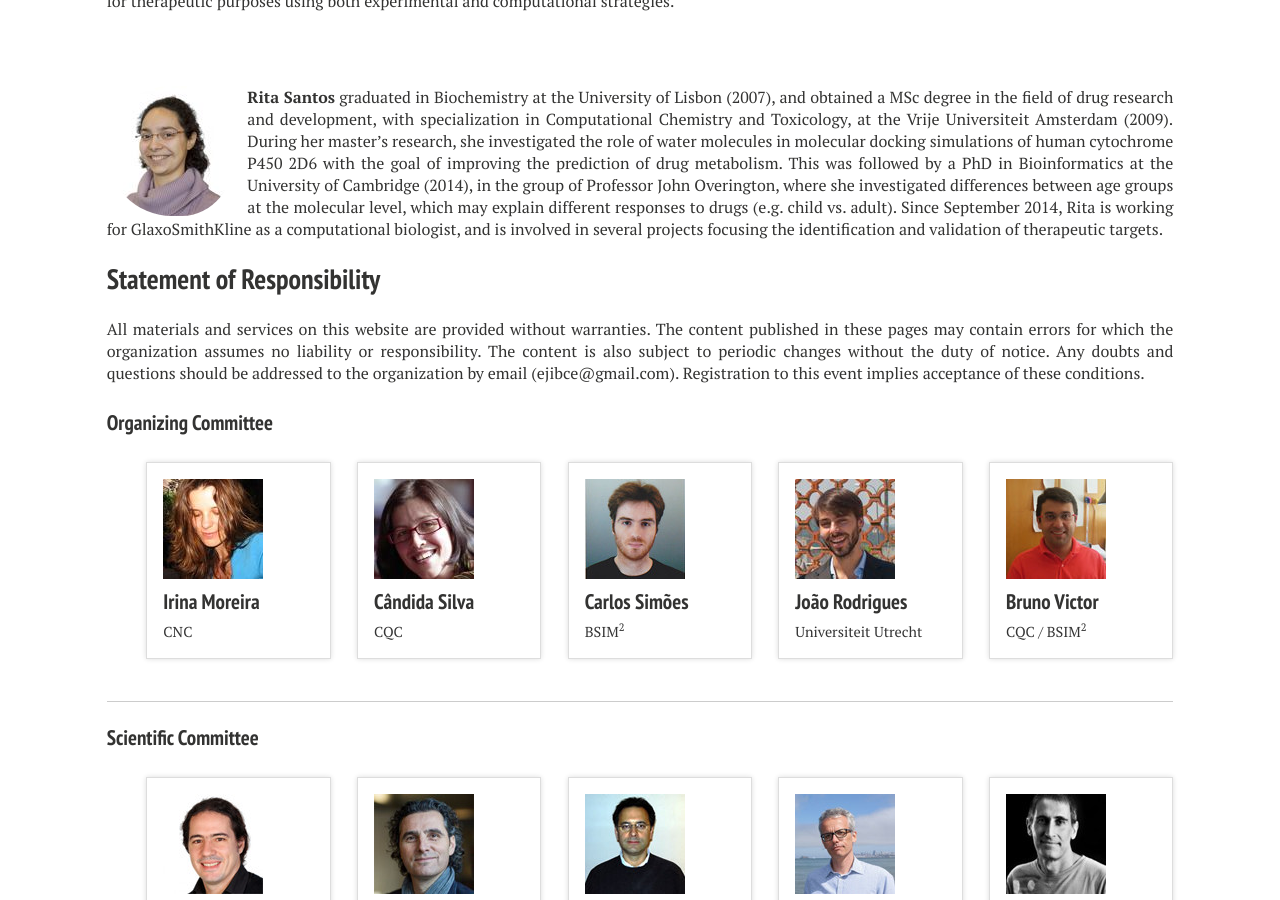
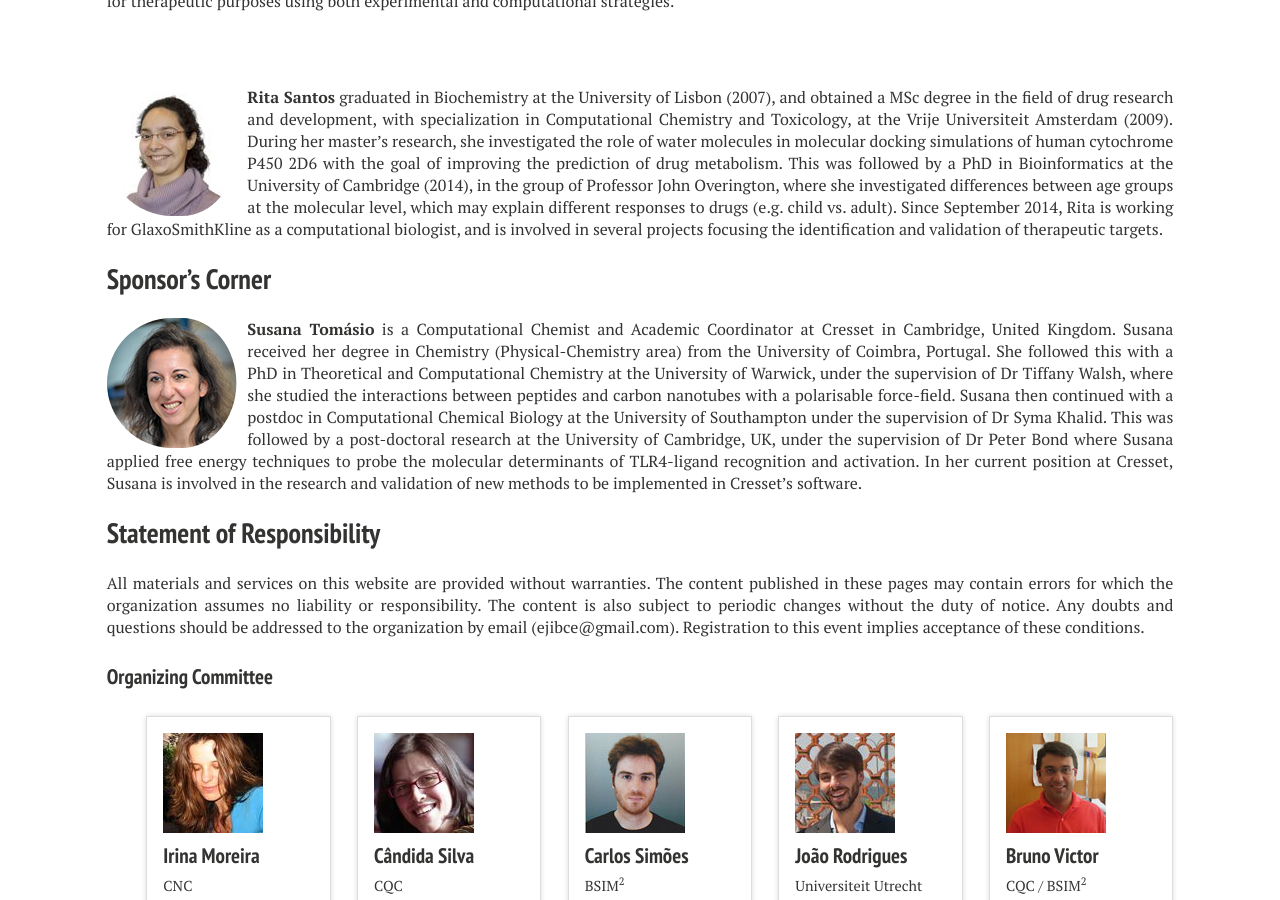
Before and after one commit to ejibce/ejibce.github.io, a Jekyll site: the page built from en/index.md, in a window 1280 px wide and 900 px high, scrolled down 1796 px. Built offline with Jekyll 4.4.1, drawn with Linux system fonts in a browser that asks for light colours; nearby versions of some CDN libraries.

Commit message:
Added Sponsors Corner and info to program

```diff
--- a/en/index.md
+++ b/en/index.md
@@ -66,6 +66,12 @@ to the event, in hopes of sparking out-of-the-box discussions and collaborations
 <strong>Rita Santos</strong> graduated in Biochemistry at the University of Lisbon (2007), and obtained a MSc degree in the field of drug research and development, with specialization in Computational Chemistry and Toxicology, at the Vrije Universiteit Amsterdam (2009). During her master’s research, she investigated the role of water molecules in molecular docking simulations of human cytochrome P450 2D6 with the goal of improving the prediction of drug metabolism. This was followed by a PhD in Bioinformatics at the University of Cambridge (2014), in the group of Professor John Overington, where she investigated differences between age groups at the molecular level, which may explain different responses to drugs (e.g. child vs. adult). Since September 2014, Rita is working for GlaxoSmithKline as a computational biologist, and is involved in several projects focusing the identification and validation of therapeutic targets.
 </p>
 
+## Sponsor's Corner
+<p style="min-height: 130px; text-indent: 0;">
+<img src="/images/pessoas/foto_susana_tomasio.jpg" class="mugshot" />
+<strong>Susana Tomásio</strong> is a Computational Chemist and Academic Coordinator at Cresset in Cambridge, United Kingdom. Susana received her degree in Chemistry (Physical-Chemistry area) from the University of Coimbra, Portugal. She followed this with a PhD in Theoretical and Computational Chemistry at the University of Warwick, under the supervision of Dr Tiffany Walsh, where she studied the interactions between peptides and carbon nanotubes with a polarisable force-field. Susana then continued with a postdoc in Computational Chemical Biology at the University of Southampton under the supervision of Dr Syma Khalid. This was followed by a post-doctoral research at the University of Cambridge, UK, under the supervision of Dr Peter Bond where Susana applied free energy techniques to probe the molecular determinants of TLR4-ligand recognition and activation. In her current position at Cresset, Susana is involved in the research and validation of new methods to be implemented in Cresset’s software.
+</p>
+
 ## Statement of Responsibility
 All materials and services on this website are provided without warranties. The content published in these
 pages may contain errors for which the organization assumes no liability or responsibility. The content is
```
Also changed, not shown: programa/index.md (+5 -0 lines), images/pessoas/foto_susana_tomasio.jpg (added).
